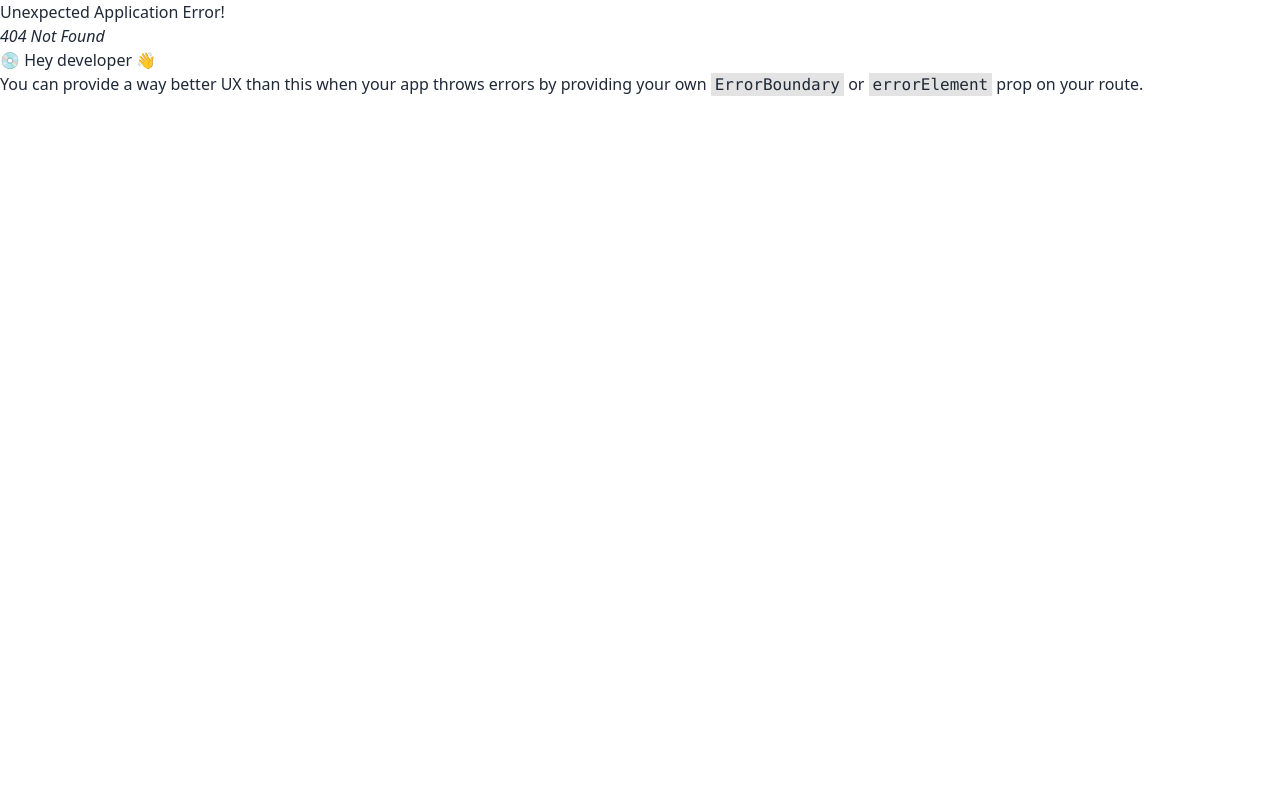
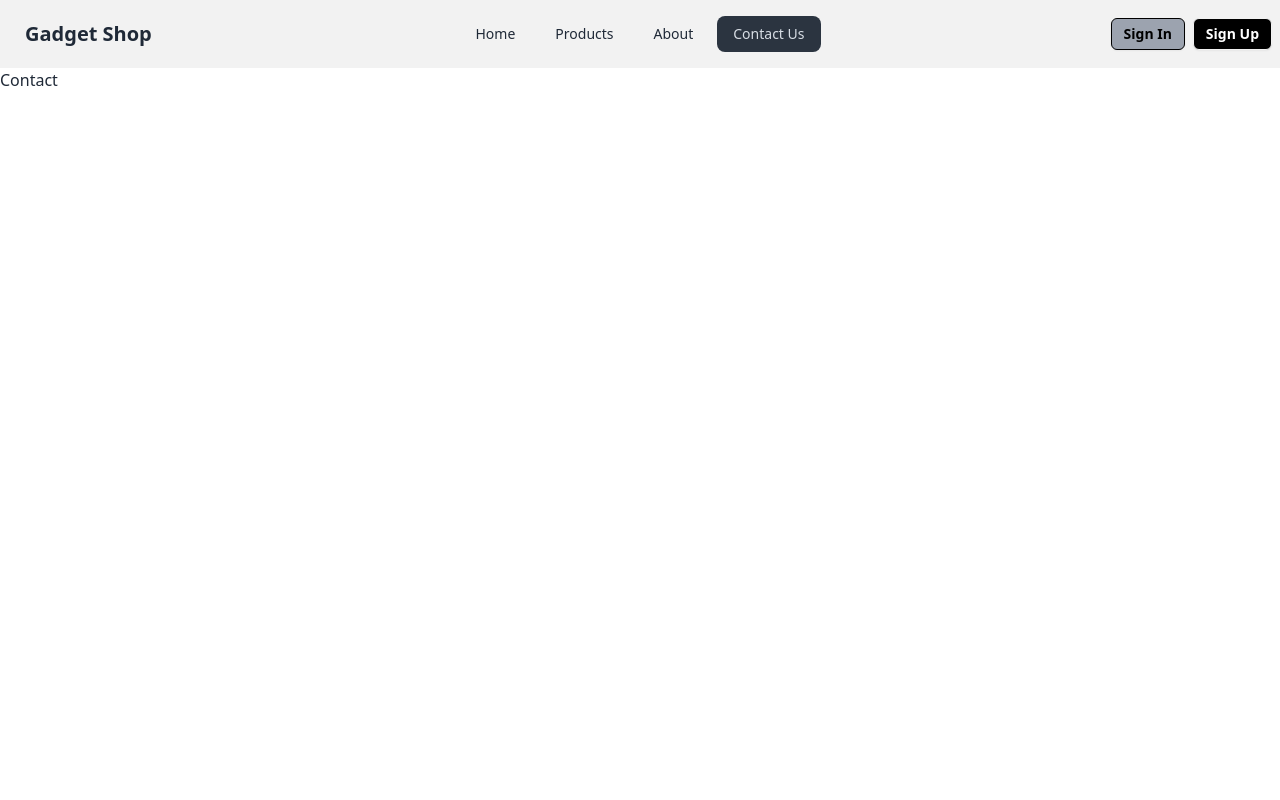
Before and after one commit to Arif-Islam21/setup, a React (Vite) app in the folder client/: page /contacts in a window 1280 px wide. Before the commit this address had no page. Shown: the top 800 px of the page. Built offline with nearby package versions, Linux system fonts and the light colour scheme.

Commit message:
navbar customized

```diff
--- a/client/src/components/Navbar/Navbar.jsx
+++ b/client/src/components/Navbar/Navbar.jsx
@@ -1,3 +1,5 @@
+import { NavLink } from "react-router-dom";
+
 const Navbar = () => {
   return (
     <div className="navbar bg-base-200">
@@ -27,48 +29,37 @@ const Navbar = () => {
               <a>Item 1</a>
             </li>
             <li>
-              <a>Parent</a>
-              <ul className="p-2">
-                <li>
-                  <a>Submenu 1</a>
-                </li>
-                <li>
-                  <a>Submenu 2</a>
-                </li>
-              </ul>
-            </li>
-            <li>
               <a>Item 3</a>
             </li>
           </ul>
         </div>
-        <a className="btn btn-ghost text-xl">daisyUI</a>
+        <a className="btn btn-ghost text-xl">Gadget Shop</a>
       </div>
       <div className="navbar-center hidden lg:flex">
-        <ul className="menu menu-horizontal px-1">
+        <ul className="menu gap-2 menu-horizontal px-1">
           <li>
-            <a>Item 1</a>
+            <NavLink to={"/"}>Home</NavLink>
           </li>
           <li>
-            <details>
-              <summary>Parent</summary>
-              <ul className="p-2">
-                <li>
-                  <a>Submenu 1</a>
-                </li>
-                <li>
-                  <a>Submenu 2</a>
-                </li>
-              </ul>
-            </details>
+            <NavLink to={"/products"}>Products</NavLink>
           </li>
           <li>
-            <a>Item 3</a>
+            <NavLink to={"/about"}>About</NavLink>
+          </li>
+          <li>
+            <NavLink to={"/contacts"}>Contact Us</NavLink>
           </li>
         </ul>
       </div>
       <div className="navbar-end">
-        <a className="btn">Button</a>
+        <div className="flex gap-2 items-center">
+          <a className="btn bg-gray-400 rounded-md items-center text-black border border-black btn-sm">
+            Sign In
+          </a>
+          <a className="btn bg-black rounded-md items-center text-white btn-sm">
+            Sign Up
+          </a>
+        </div>
       </div>
     </div>
   );
--- /dev/null
+++ b/client/src/pages/About.jsx
@@ -0,0 +1,5 @@
+const About = () => {
+  return <div>ABout</div>;
+};
+
+export default About;
--- /dev/null
+++ b/client/src/pages/Contact.jsx
@@ -0,0 +1,5 @@
+const Contact = () => {
+  return <div>Contact</div>;
+};
+
+export default Contact;
--- /dev/null
+++ b/client/src/pages/Products.jsx
@@ -0,0 +1,5 @@
+const Products = () => {
+  return <div>Products</div>;
+};
+
+export default Products;
```
Also changed, not shown: client/src/Routes/Routes.jsx (+15 -0 lines).
